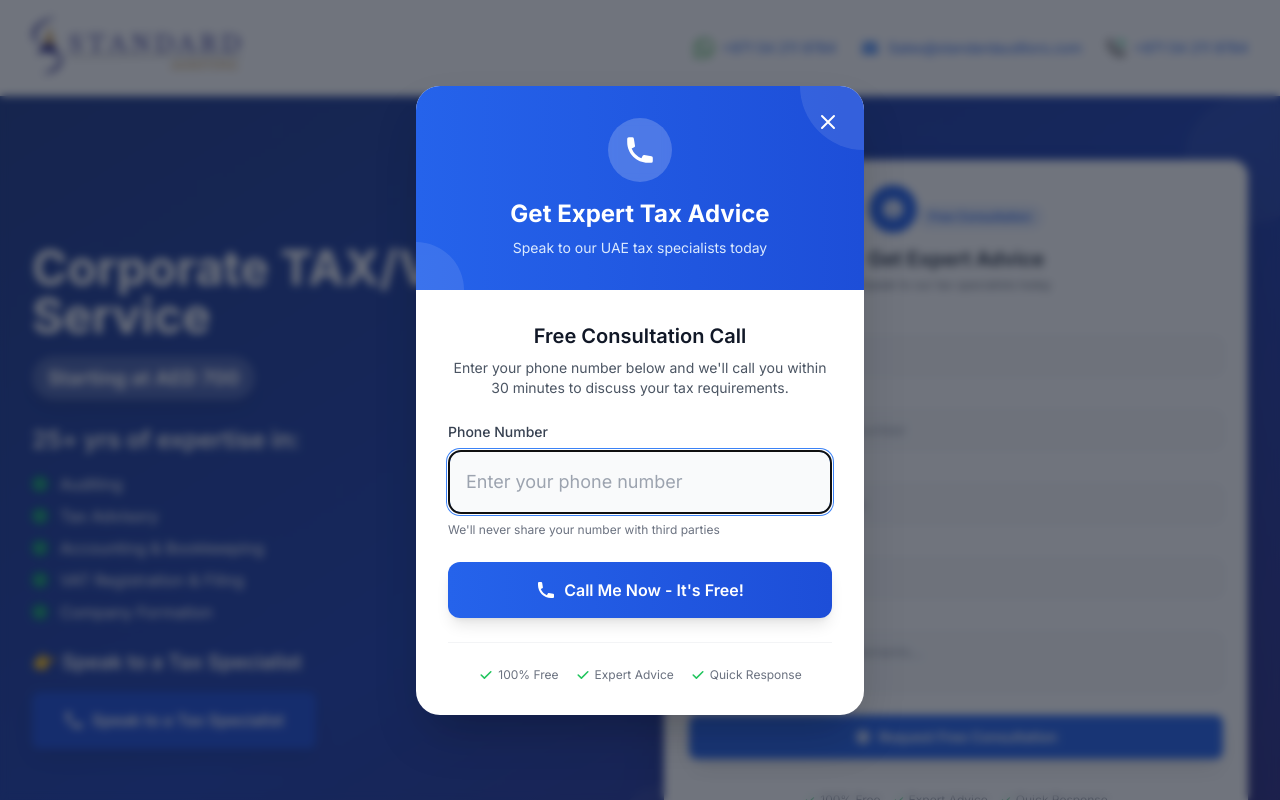
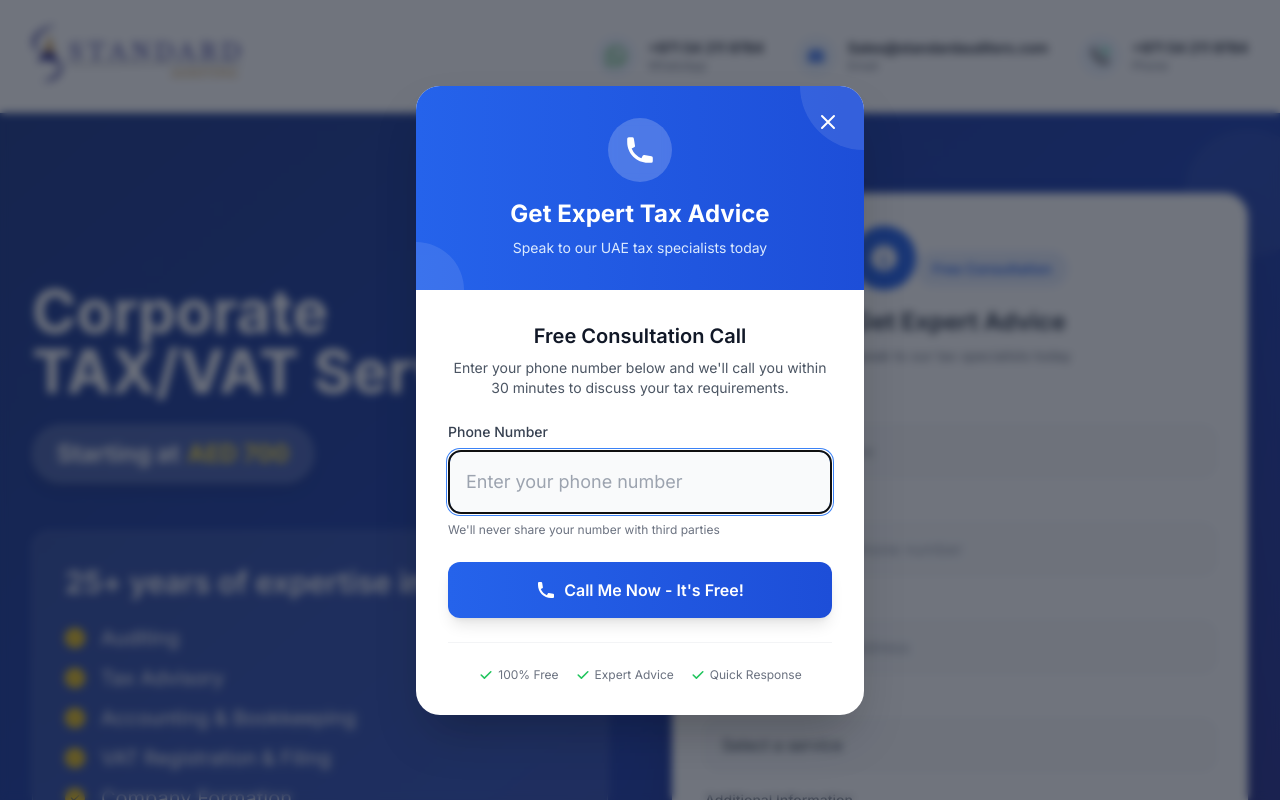
Before and after one commit to AkshayKeerti/StandardAuditingLP, a React (Create React App) app: page / in a window 1280 px wide. Shown: the top 800 px of the page. Built offline with nearby package versions, Linux system fonts and the light colour scheme.

Commit message:
Implement feedback improvements: visual hierarchy, mobile responsiveness, and layout enhancements

```diff
--- a/src/components/Header.js
+++ b/src/components/Header.js
@@ -2,58 +2,79 @@ import React from 'react';
 
 const Header = () => {
   return (
-    <header className="bg-white shadow-sm">
+    <header className="bg-white shadow-sm border-b border-gray-100">
       {/* Main Header */}
-      <div className="container-custom py-4 px-6 sm:px-6 lg:px-8">
+      <div className="container-custom py-6 px-4 sm:px-6 lg:px-8">
         <div className="flex flex-col lg:flex-row lg:justify-between lg:items-center space-y-4 lg:space-y-0">
-          {/* Logo and Mobile Contact Info */}
-          <div className="flex flex-col space-y-3">
-            {/* Logo */}
+          {/* Logo - Left side on desktop */}
           <div className="flex items-center">
-              <img src="/standard-auditing-logo.png" alt="Standard Auditing" className="h-14 lg:h-16 w-auto" />
+            <img src="/standard-auditing-logo.png" alt="Standard Auditing" className="h-16 lg:h-18 w-auto" />
           </div>
 
-            {/* Mobile Contact Info */}
-            <div className="lg:hidden space-y-2">
-              <div className="flex items-center space-x-2">
+          {/* Contact Info - Right side on desktop */}
+          <div className="flex flex-col lg:flex-row lg:items-center lg:space-x-8 space-y-3 lg:space-y-0">
+            {/* Desktop Contact Info */}
+            <div className="hidden lg:flex items-center space-x-8">
+              <div className="flex items-center space-x-3">
+                <div className="flex items-center justify-center w-10 h-10 bg-blue-50 rounded-full">
                   <img src="/whatsapp-1.png" alt="WhatsApp" className="w-5 h-5" />
-                <span className="text-sm text-vigor-blue font-bold max-[500px]:font-bold">+971 54 211 9784</span>
                 </div>
-              <div className="flex items-center space-x-2">
-                <svg className="w-5 h-5 text-blue-500" fill="currentColor" viewBox="0 0 20 20">
+                <div className="flex flex-col">
+                  <span className="text-sm font-semibold text-gray-900">+971 54 211 9784</span>
+                  <span className="text-xs text-gray-500">WhatsApp</span>
+                </div>
+              </div>
+
+              <div className="flex items-center space-x-3">
+                <div className="flex items-center justify-center w-10 h-10 bg-blue-50 rounded-full">
+                  <svg className="w-5 h-5 text-blue-600" fill="currentColor" viewBox="0 0 20 20">
                     <path d="M2.003 5.884L10 9.882l7.997-3.998A2 2 0 0016 4H4a2 2 0 00-1.997 1.884z" />
                     <path d="M18 8.118l-8 4-8-4V14a2 2 0 002 2h12a2 2 0 002-2V8.118z" />
                   </svg>
-                <span className="text-sm text-vigor-blue font-bold max-[500px]:font-bold">Sales@standardauditors.com</span>
+                </div>
+                <div className="flex flex-col">
+                  <span className="text-sm font-semibold text-gray-900">Sales@standardauditors.com</span>
+                  <span className="text-xs text-gray-500">Email</span>
+                </div>
+              </div>
+
+              <div className="flex items-center space-x-3">
+                <div className="flex items-center justify-center w-10 h-10 bg-blue-50 rounded-full">
+                  <img src="/Phone.webp" alt="Phone" className="w-5 h-5" />
+                </div>
+                <div className="flex flex-col">
+                  <span className="text-sm font-semibold text-gray-900">+971 54 211 9784</span>
+                  <span className="text-xs text-gray-500">Phone</span>
                 </div>
               </div>
             </div>
 
-          {/* Desktop Contact Info */}
-          <div className="hidden lg:flex items-center space-x-6">
-            <div className="flex items-center space-x-2">
-              <img src="/whatsapp-1.png" alt="WhatsApp" className="w-5 h-5" />
-              <span className="text-sm text-vigor-blue">+971 54 211 9784</span>
+            {/* Mobile Contact Info */}
+            <div className="lg:hidden space-y-3">
+              <div className="flex items-center space-x-3">
+                <div className="flex items-center justify-center w-8 h-8 bg-blue-50 rounded-full">
+                  <img src="/whatsapp-1.png" alt="WhatsApp" className="w-4 h-4" />
                 </div>
-            <div className="flex items-center space-x-2">
-              <svg className="w-5 h-5 text-blue-500" fill="currentColor" viewBox="0 0 20 20">
+                <span className="text-sm font-semibold text-gray-900">+971 54 211 9784</span>
+              </div>
+              <div className="flex items-center space-x-3">
+                <div className="flex items-center justify-center w-8 h-8 bg-blue-50 rounded-full">
+                  <svg className="w-4 h-4 text-blue-600" fill="currentColor" viewBox="0 0 20 20">
                     <path d="M2.003 5.884L10 9.882l7.997-3.998A2 2 0 0016 4H4a2 2 0 00-1.997 1.884z" />
                     <path d="M18 8.118l-8 4-8-4V14a2 2 0 002 2h12a2 2 0 002-2V8.118z" />
                   </svg>
-              <span className="text-sm text-vigor-blue">Sales@standardauditors.com</span>
                 </div>
-            <div className="flex items-center space-x-2">
-              <img src="/Phone.webp" alt="Phone" className="w-5 h-5" />
-              <span className="text-sm text-vigor-blue">+971 54 211 9784</span>
+                <span className="text-sm font-semibold text-gray-900">Sales@standardauditors.com</span>
               </div>
             </div>
 
             {/* Mobile Menu Button */}
-          <button className="lg:hidden text-vigor-blue self-end">
+            <button className="lg:hidden text-gray-700 self-end p-2 hover:bg-gray-100 rounded-lg transition-colors duration-200">
               <svg className="w-6 h-6" fill="none" stroke="currentColor" viewBox="0 0 24 24">
                 <path strokeLinecap="round" strokeLinejoin="round" strokeWidth={2} d="M4 6h16M4 12h16M4 18h16" />
               </svg>
             </button>
+          </div>
         </div>
       </div>
     </header>
--- a/src/components/Hero.js
+++ b/src/components/Hero.js
@@ -54,49 +54,51 @@ const Hero = () => {
         }}></div>
       </div>
 
-      <div className="container-custom relative z-10 px-6 sm:px-6 lg:px-8 pt-8 pb-8 sm:pt-12 sm:pb-12 lg:pt-16 lg:pb-16 min-h-screen flex items-center">
-        <div className="grid lg:grid-cols-2 gap-8 lg:gap-12 items-center">
+      <div className="container-custom relative z-10 px-4 sm:px-6 lg:px-8 pt-12 sm:pt-16 lg:pt-20 pb-12 sm:pb-16 lg:pb-20 min-h-screen flex items-center">
+        <div className="grid lg:grid-cols-2 gap-8 lg:gap-16 items-center">
           {/* Left Column - Content */}
-          <div className="text-white">
-            {/* Main Heading */}
-            <h1 className="text-3xl sm:text-4xl lg:text-5xl font-bold leading-tight mb-4">
-              Corporate TAX/VAT Service
-            </h1>
+          <div className="text-white space-y-12">
+            {/* 1. Headline + Price as One Visual Unit */}
+            <div className="space-y-6">
+              <h1 className="text-4xl sm:text-5xl lg:text-6xl font-bold leading-tight">
+                Corporate TAX/VAT Service
+              </h1>
 
-            {/* Price Tag */}
-            <div className="inline-block bg-white/20 backdrop-blur-sm text-white px-4 py-2 rounded-full text-lg sm:text-xl font-bold shadow-lg mb-6">
-              Starting at AED 700
+              <div className="inline-flex items-center bg-white/20 backdrop-blur-sm text-white px-6 py-3 rounded-full text-xl sm:text-2xl font-bold shadow-lg border border-white/30">
+                <span className="mr-2">Starting at</span>
+                <span className="text-yellow-300">AED 700</span>
+              </div>
             </div>
 
-            {/* Expertise Areas */}
-            <div className="mb-6">
-              <h2 className="text-lg sm:text-xl lg:text-2xl font-semibold text-white mb-4">
-                25+ yrs of expertise in:
+            {/* 2. Experience + Services as a Cluster */}
+            <div className="bg-white/10 backdrop-blur-sm rounded-2xl p-6 sm:p-8 border border-white/20">
+              <h2 className="text-xl sm:text-2xl lg:text-3xl font-semibold text-white mb-6">
+                25+ years of expertise in:
               </h2>
-              <div className="space-y-2">
+              <div className="space-y-3">
                 {expertiseAreas.map((area, index) => (
-                  <div key={index} className="flex items-center space-x-3">
-                    <div className="w-4 h-4 bg-secondary rounded-full flex items-center justify-center flex-shrink-0">
-                      <svg className="w-2.5 h-2.5 text-white" fill="currentColor" viewBox="0 0 20 20">
+                  <div key={index} className="flex items-center space-x-4">
+                    <div className="w-5 h-5 bg-yellow-400 rounded-full flex items-center justify-center flex-shrink-0">
+                      <svg className="w-3 h-3 text-blue-900" fill="currentColor" viewBox="0 0 20 20">
                         <path fillRule="evenodd" d="M16.707 5.293a1 1 0 010 1.414l-8 8a1 1 0 01-1.414 0l-4-4a1 1 0 011.414-1.414L8 12.586l7.293-7.293a1 1 0 011.414 0z" clipRule="evenodd" />
                       </svg>
                     </div>
-                    <span className="text-white text-base">{area}</span>
+                    <span className="text-white text-lg sm:text-xl">{area}</span>
                   </div>
                 ))}
               </div>
             </div>
 
-            {/* CTA Section */}
-            <div className="space-y-4">
-              <h3 className="text-lg sm:text-xl font-semibold text-white mb-4">
+            {/* 3. Highlighted CTA Section */}
+            <div className="space-y-6">
+              <h3 className="text-xl sm:text-2xl font-semibold text-white">
                 👉 Speak to a Tax Specialist
               </h3>
               <button
                 onClick={() => setShowPopup(true)}
-                className="flex items-center justify-center space-x-2 bg-primary-dark hover:bg-primary text-white px-8 py-4 rounded-lg font-semibold transition-all duration-300 transform hover:scale-105 shadow-custom"
+                className="flex items-center justify-center space-x-3 bg-yellow-400 hover:bg-yellow-500 text-blue-900 px-8 py-4 rounded-xl font-bold text-lg transition-all duration-300 transform hover:scale-105 shadow-2xl border-2 border-yellow-300 hover:border-yellow-400"
               >
-                <svg className="w-5 h-5" fill="currentColor" viewBox="0 0 20 20">
+                <svg className="w-6 h-6" fill="currentColor" viewBox="0 0 20 20">
                   <path d="M2 3a1 1 0 011-1h2.153a1 1 0 01.986.836l.74 4.435a1 1 0 01-.54 1.06l-1.548.773a11.037 11.037 0 006.105 6.105l.774-1.548a1 1 0 011.059-.54l4.435.74a1 1 0 01.836.986V17a1 1 0 01-1 1h-2C7.82 18 2 12.18 2 5V3z" />
                 </svg>
                 <span>Speak to a Tax Specialist</span>
@@ -113,65 +115,65 @@ const Hero = () => {
             </div>
 
             {/* Main Contact Form Card */}
-            <div className="relative bg-white rounded-2xl p-6 shadow-2xl border border-white/20">
+            <div className="relative bg-white rounded-3xl p-6 sm:p-8 shadow-2xl border border-white/20">
               {/* Header with icon */}
-              <div className="text-center mb-6">
-                <div className="inline-flex items-center justify-center w-12 h-12 bg-primary rounded-full mb-3">
-                  <svg className="w-6 h-6 text-white" fill="currentColor" viewBox="0 0 20 20">
+              <div className="text-center mb-8">
+                <div className="inline-flex items-center justify-center w-16 h-16 bg-primary rounded-full mb-4">
+                  <svg className="w-8 h-8 text-white" fill="currentColor" viewBox="0 0 20 20">
                     <path fillRule="evenodd" d="M18 10a8 8 0 11-16 0 8 8 0 0116 0zm-7-4a1 1 0 11-2 0 1 1 0 012 0zM9 9a1 1 0 000 2v3a1 1 0 001 1h1a1 1 0 100-2v-3a1 1 0 00-1-1H9z" clipRule="evenodd" />
                   </svg>
                 </div>
-                <div className="inline-block bg-primary/10 text-primary px-3 py-1 rounded-full text-xs font-semibold mb-2">
+                <div className="inline-block bg-primary/10 text-primary px-4 py-2 rounded-full text-sm font-semibold mb-3">
                   Free Consultation
                 </div>
-                <h3 className="text-xl font-bold text-gray-dark mb-1">
+                <h3 className="text-2xl font-bold text-gray-dark mb-2">
                   Get Expert Advice
                 </h3>
-                <p className="text-gray-custom text-xs">
+                <p className="text-gray-custom text-sm">
                   Speak to our tax specialists today
                 </p>
               </div>
 
               {/* Contact Form */}
-              <form className="space-y-4">
+              <form className="space-y-5">
                 <div>
-                  <label className="block text-xs font-medium text-gray-dark mb-1">Full Name</label>
+                  <label className="block text-sm font-medium text-gray-dark mb-2">Full Name</label>
                   <input
                     type="text"
                     placeholder="Enter your full name"
-                    className="w-full px-3 py-2 border border-gray-200 rounded-lg focus:ring-2 focus:ring-primary focus:border-transparent bg-gray-50 text-gray-dark transition-all duration-300 text-sm"
+                    className="w-full px-4 py-3 border border-gray-200 rounded-xl focus:ring-2 focus:ring-primary focus:border-transparent bg-gray-50 text-gray-dark transition-all duration-300 text-base"
                   />
                 </div>
 
                 <div>
-                  <label className="block text-xs font-medium text-gray-dark mb-1">Phone Number</label>
+                  <label className="block text-sm font-medium text-gray-dark mb-2">Phone Number</label>
                   <div className="relative">
-                    <div className="absolute left-3 top-1/2 transform -translate-y-1/2 flex items-center space-x-2">
-                      <div className="w-5 h-3 bg-gradient-to-r from-red-500 via-green-500 to-black rounded-sm"></div>
-                      <svg className="w-3 h-3 text-gray-custom" fill="currentColor" viewBox="0 0 20 20">
+                    <div className="absolute left-4 top-1/2 transform -translate-y-1/2 flex items-center space-x-2">
+                      <div className="w-6 h-4 bg-gradient-to-r from-red-500 via-green-500 to-black rounded-sm"></div>
+                      <svg className="w-4 h-4 text-gray-custom" fill="currentColor" viewBox="0 0 20 20">
                         <path fillRule="evenodd" d="M5.293 7.293a1 1 0 011.414 0L10 10.586l3.293-3.293a1 1 0 111.414 1.414l-4 4a1 1 0 01-1.414 0l-4-4a1 1 0 010-1.414z" clipRule="evenodd" />
                       </svg>
                     </div>
                     <input
                       type="tel"
                       placeholder="Enter your phone number"
-                      className="w-full px-3 py-2 pl-12 border border-gray-200 rounded-lg focus:ring-2 focus:ring-primary focus:border-transparent bg-gray-50 text-gray-dark transition-all duration-300 text-sm"
+                      className="w-full px-4 py-3 pl-16 border border-gray-200 rounded-xl focus:ring-2 focus:ring-primary focus:border-transparent bg-gray-50 text-gray-dark transition-all duration-300 text-base"
                     />
                   </div>
                 </div>
 
                 <div>
-                  <label className="block text-xs font-medium text-gray-dark mb-1">Email Address</label>
+                  <label className="block text-sm font-medium text-gray-dark mb-2">Email Address</label>
                   <input
                     type="email"
                     placeholder="Enter your email address"
-                    className="w-full px-3 py-2 border border-gray-200 rounded-lg focus:ring-2 focus:ring-primary focus:border-transparent bg-gray-50 text-gray-dark transition-all duration-300 text-sm"
+                    className="w-full px-4 py-3 border border-gray-200 rounded-xl focus:ring-2 focus:ring-primary focus:border-transparent bg-gray-50 text-gray-dark transition-all duration-300 text-base"
                   />
                 </div>
 
                 <div>
-                  <label className="block text-xs font-medium text-gray-dark mb-1">Service Required</label>
-                  <select className="w-full px-3 py-2 border border-gray-200 rounded-lg focus:ring-2 focus:ring-primary focus:border-transparent bg-gray-50 text-gray-dark appearance-none transition-all duration-300 text-sm">
+                  <label className="block text-sm font-medium text-gray-dark mb-2">Service Required</label>
+                  <select className="w-full px-4 py-3 border border-gray-200 rounded-xl focus:ring-2 focus:ring-primary focus:border-transparent bg-gray-50 text-gray-dark appearance-none transition-all duration-300 text-base">
                     <option value="">Select a service</option>
                     <option value="corporate-tax">Corporate Tax Setup</option>
                     <option value="vat">VAT Registration & Filing</option>
@@ -182,19 +184,19 @@ const Hero = () => {
                 </div>
 
                 <div>
-                  <label className="block text-xs font-medium text-gray-dark mb-1">Additional Information</label>
+                  <label className="block text-sm font-medium text-gray-dark mb-2">Additional Information</label>
                   <textarea
                     placeholder="Tell us about your requirements..."
-                    rows="2"
-                    className="w-full px-3 py-2 border border-gray-200 rounded-lg focus:ring-2 focus:ring-primary focus:border-transparent bg-gray-50 text-gray-dark transition-all duration-300 resize-none text-sm"
+                    rows="3"
+                    className="w-full px-4 py-3 border border-gray-200 rounded-xl focus:ring-2 focus:ring-primary focus:border-transparent bg-gray-50 text-gray-dark transition-all duration-300 resize-none text-base"
                   ></textarea>
                 </div>
 
                 <button
                   type="submit"
-                  className="w-full bg-primary hover:bg-primary-dark text-white font-semibold py-3 px-4 rounded-lg transition-all duration-300 transform hover:scale-105 shadow-custom flex items-center justify-center space-x-2 text-sm"
+                  className="w-full bg-primary hover:bg-primary-dark text-white font-bold py-4 px-6 rounded-xl transition-all duration-300 transform hover:scale-105 shadow-custom flex items-center justify-center space-x-3 text-base"
                 >
-                  <svg className="w-4 h-4" fill="currentColor" viewBox="0 0 20 20">
+                  <svg className="w-5 h-5" fill="currentColor" viewBox="0 0 20 20">
                     <path fillRule="evenodd" d="M10 18a8 8 0 100-16 8 8 0 000 16zm3.707-8.293l-3-3a1 1 0 00-1.414 0l-3 3a1 1 0 001.414 1.414L9 9.414V13a1 1 0 102 0V9.414l1.293 1.293a1 1 0 001.414-1.414z" clipRule="evenodd" />
                   </svg>
                   <span>Request Free Consultation</span>
@@ -202,22 +204,22 @@ const Hero = () => {
               </form>
 
               {/* Trust indicators */}
-              <div className="mt-4 pt-4 border-t border-gray-100">
-                <div className="flex items-center justify-center space-x-3 text-xs text-gray-custom">
-                  <div className="flex items-center space-x-1">
-                    <svg className="w-3 h-3 text-green-500" fill="currentColor" viewBox="0 0 20 20">
+              <div className="mt-6 pt-6 border-t border-gray-100">
+                <div className="flex flex-col sm:flex-row items-center justify-center space-y-2 sm:space-y-0 sm:space-x-4 text-sm text-gray-custom">
+                  <div className="flex items-center space-x-2">
+                    <svg className="w-4 h-4 text-green-500" fill="currentColor" viewBox="0 0 20 20">
                       <path fillRule="evenodd" d="M16.707 5.293a1 1 0 010 1.414l-8 8a1 1 0 01-1.414 0l-4-4a1 1 0 011.414-1.414L8 12.586l7.293-7.293a1 1 0 011.414 0z" clipRule="evenodd" />
                     </svg>
                     <span>100% Free</span>
                   </div>
-                  <div className="flex items-center space-x-1">
-                    <svg className="w-3 h-3 text-green-500" fill="currentColor" viewBox="0 0 20 20">
+                  <div className="flex items-center space-x-2">
+                    <svg className="w-4 h-4 text-green-500" fill="currentColor" viewBox="0 0 20 20">
                       <path fillRule="evenodd" d="M16.707 5.293a1 1 0 010 1.414l-8 8a1 1 0 01-1.414 0l-4-4a1 1 0 011.414-1.414L8 12.586l7.293-7.293a1 1 0 011.414 0z" clipRule="evenodd" />
                     </svg>
                     <span>Expert Advice</span>
                   </div>
-                  <div className="flex items-center space-x-1">
-                    <svg className="w-3 h-3 text-green-500" fill="currentColor" viewBox="0 0 20 20">
+                  <div className="flex items-center space-x-2">
+                    <svg className="w-4 h-4 text-green-500" fill="currentColor" viewBox="0 0 20 20">
                       <path fillRule="evenodd" d="M16.707 5.293a1 1 0 010 1.414l-8 8a1 1 0 01-1.414 0l-4-4a1 1 0 011.414-1.414L8 12.586l7.293-7.293a1 1 0 011.414 0z" clipRule="evenodd" />
                     </svg>
                     <span>Quick Response</span>
```
Lines whose indentation alone changed are shown as unchanged.
